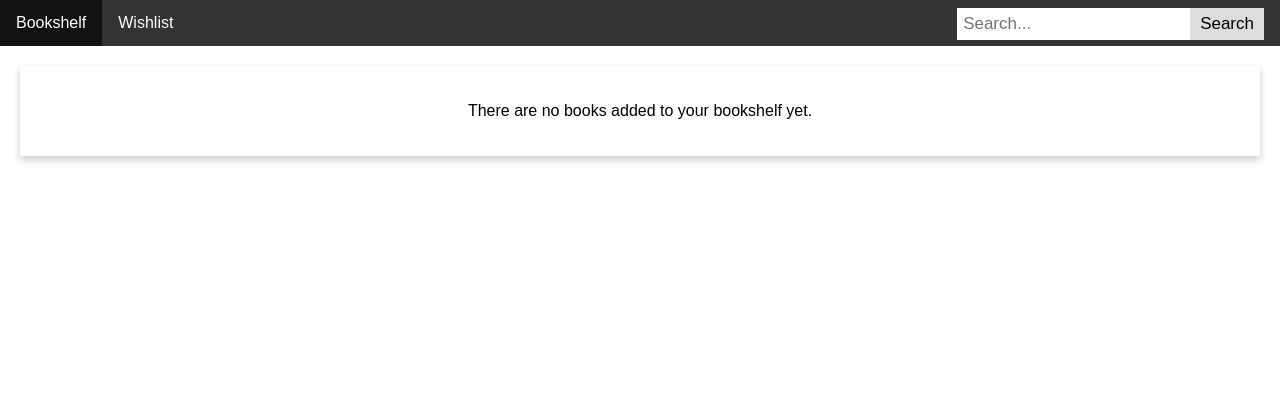
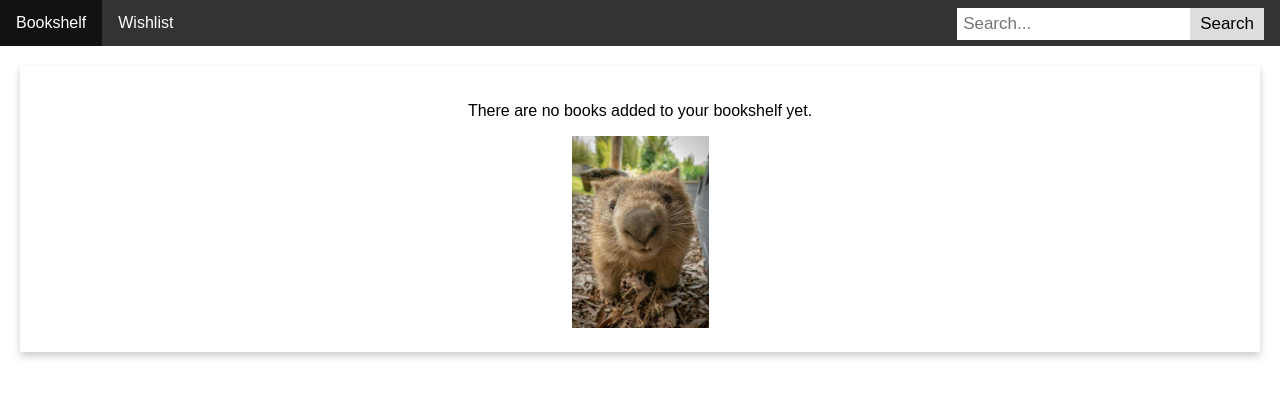
Before and after one commit to JuditZentai1993/WombatLibrarianFrontend, a React (Create React App) app: page /bookshelf in a window 1280 px wide. Shown: the top 398 px of the page. Built offline with nearby package versions, Linux system fonts and the light colour scheme.

Commit message:
Add remove method to bookshelf items

```diff
--- a/src/components/layout/Bookshelf.js
+++ b/src/components/layout/Bookshelf.js
@@ -1,21 +1,30 @@
 import React, { useContext } from "react";
 import { BookshelfContext } from "../../contexts/BookshelfContext";
 import BookCard from "../BookCard";
+import wombat from "../../images/wombat1.jpg";
 
 const Bookshelf = () => {
-  const bookshelf = useContext(BookshelfContext)[0];
+  const [bookshelf, setBookshelf] = useContext(BookshelfContext);
 
-  console.log(bookshelf);
+  const removeFromBookShelf = (id) => {
+    setBookshelf(bookshelf.filter(book => book.id !== id))
+  }
 
   return (
     <div className="card-container">
       {
       bookshelf.length > 0 ?
-        (<div>
+        (<div className="card-container">
           {bookshelf.map((book) => (
+            <div className="card-with-button">
             <BookCard book={book} key={book.id} />
+            <button onClick={() => removeFromBookShelf(book.id)}>Remove</button>
+            </div>
           ))}
-        </div>) : (<p>There are no books added to your bookshelf yet.</p>)}
+        </div>) : (<div>
+          <p>There are no books added to your bookshelf yet.</p>
+          <img src={wombat} alt="Cute wombat" width="20%"/>
+          </div>)}
     </div>
   );
 }
```
